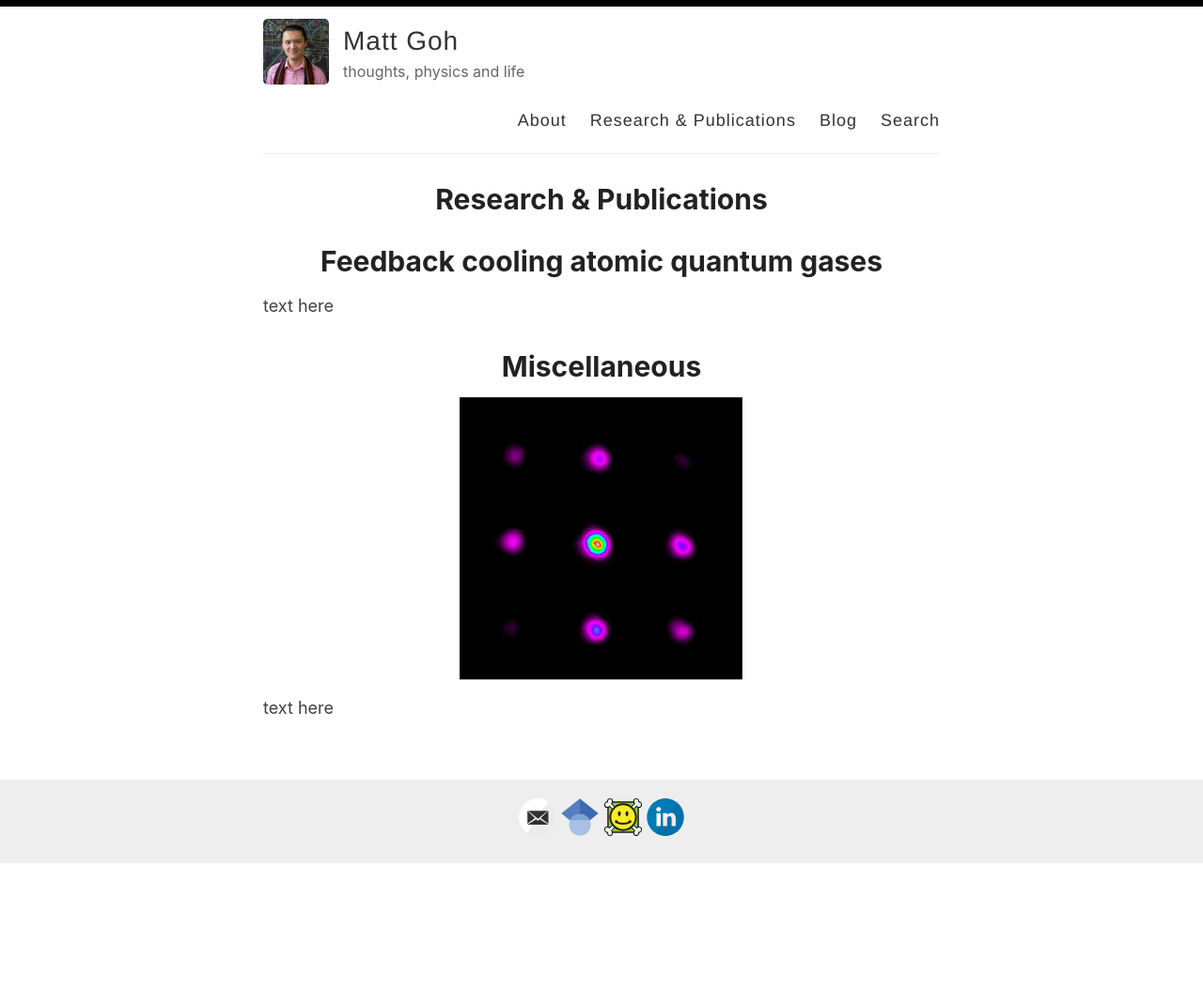
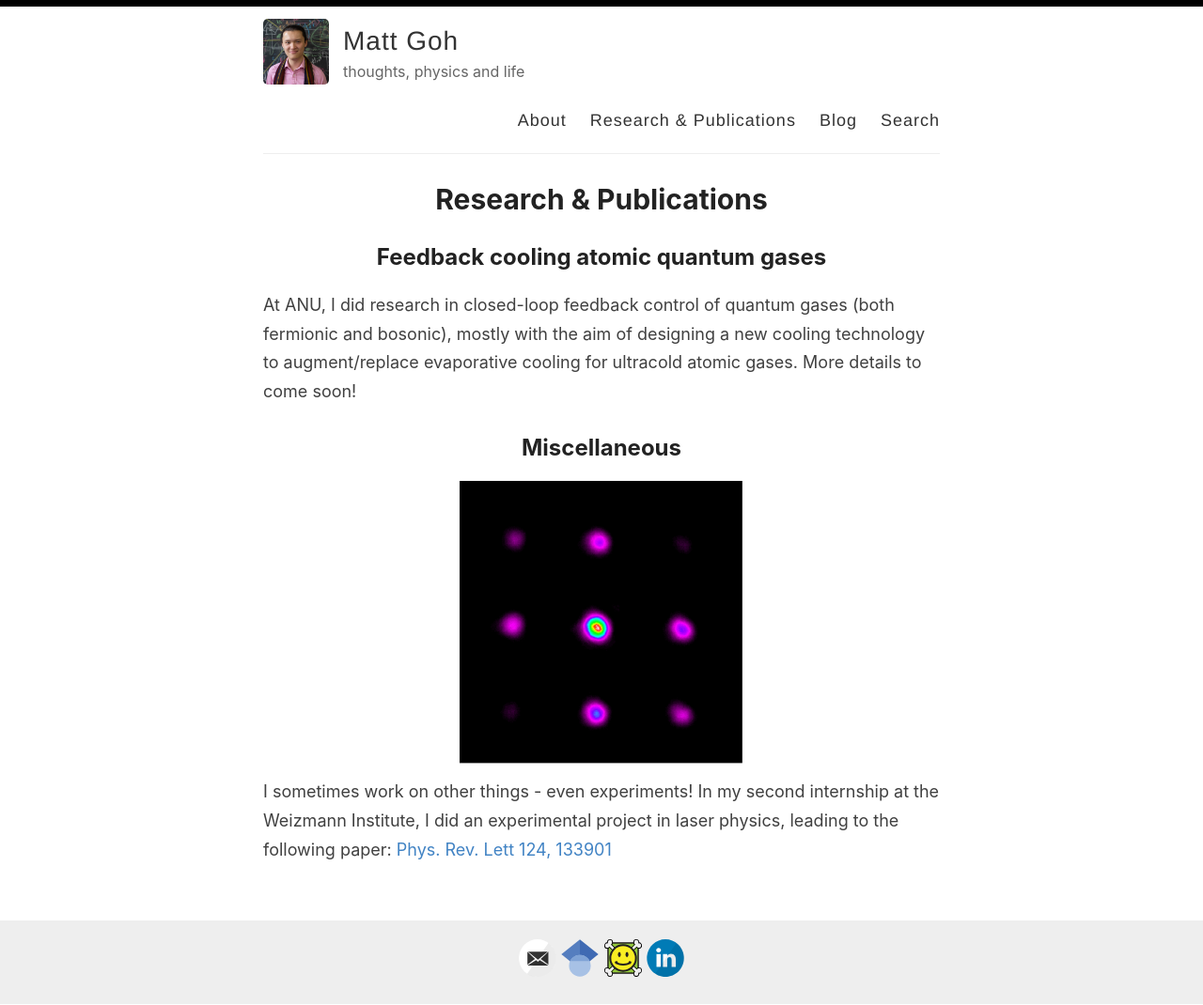
Before and after one commit to gohmat/gohmat.github.io, a Jekyll site: the page built from research.md, in a window 1280 px wide. Shown: the whole page at 94% size. Built offline with Jekyll 4.4.1, drawn with Linux system fonts in a browser that asks for light colours; before the commit the page ends 919 px from its top, so only the background shows below that.

Commit message:
updated content

```diff
--- a/research.md
+++ b/research.md
@@ -4,12 +4,13 @@ title: Research & Publications
 permalink: research
 ---
 
-# Feedback cooling atomic quantum gases
+## Feedback cooling atomic quantum gases
 
-text here
+At ANU, I did research in closed-loop feedback control of quantum gases (both fermionic and bosonic), mostly with the aim of designing a new cooling technology to augment/replace evaporative cooling for ultracold atomic gases. More details to come soon!
 
-# Miscellaneous
+## Miscellaneous
 
 ![](images/phaselock.png)
 
-text here
+I sometimes work on other things - even experiments! In my second internship at the Weizmann Institute, I did an experimental project in laser physics, leading to the following paper:
+[Phys. Rev. Lett 124, 133901](https://journals.aps.org/prl/abstract/10.1103/PhysRevLett.124.133901)
```
Also changed, not shown: index.md (+3 -1 lines).
